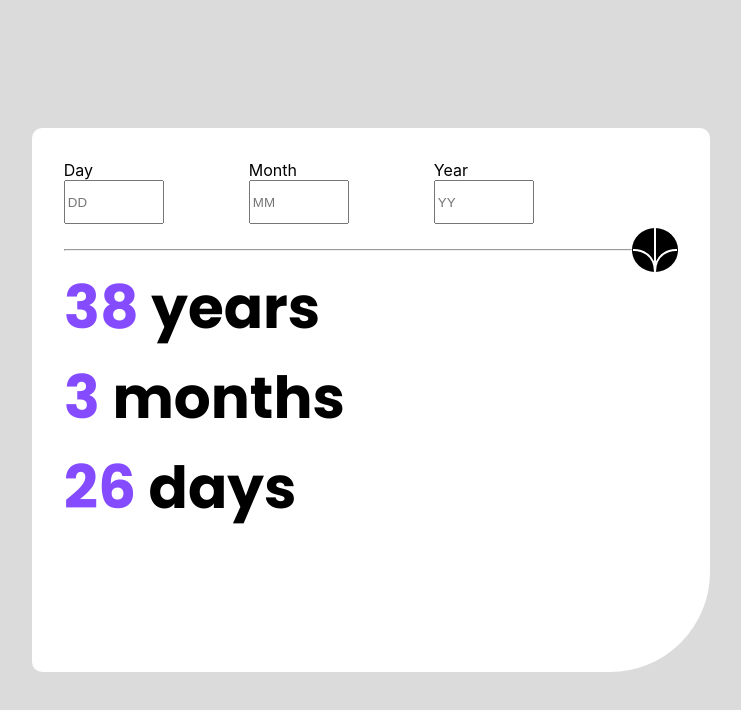
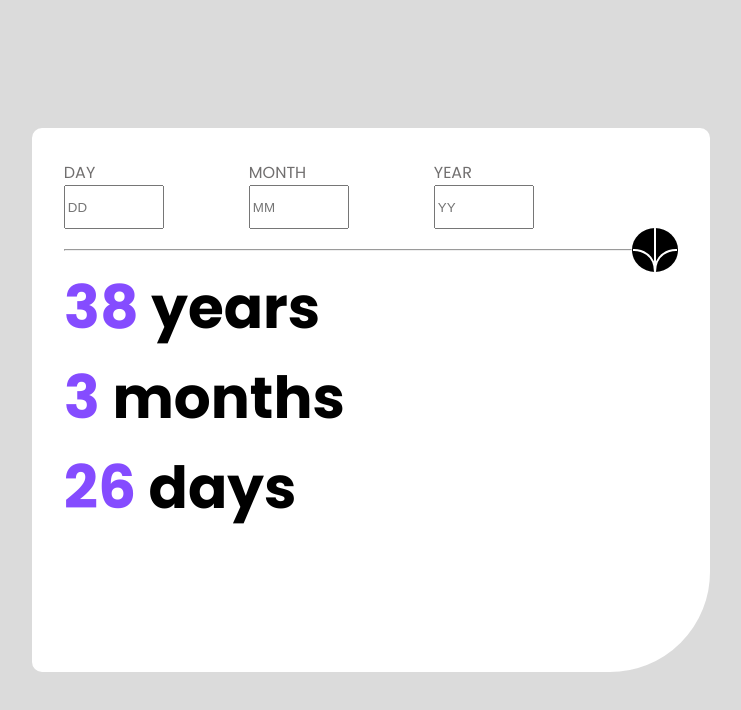
Before and after one commit to steven-mpawulo/age-calculator, a React (Create React App) app: page / in a window 1280 px wide. Shown: the top 710 px of the page, without its empty margins (269-1010 px from the left). Built offline with nearby package versions, Linux system fonts and the light colour scheme.

Commit message:
adds font family and color to labels

```diff
--- a/src/components/AgeCalculator.js
+++ b/src/components/AgeCalculator.js
@@ -8,15 +8,15 @@ const AgeCalculator = () => {
         <div className="age-card-container">
             <div className="upper-container">
                 <div className="day-container">
-                <label htmlFor="day">Day</label> <br />
+                <label htmlFor="day">DAY</label> <br />
                 <input type="number" id='day' name='day' placeholder='DD'/>
                 </div>
                <div className="month-container">
-               <label htmlFor="month">Month</label> <br />
+               <label htmlFor="month">MONTH</label> <br />
                 <input type="number" id='month' name='month' placeholder='MM'/>
                </div>
                 <div className="year-container">
-                <label htmlFor="year">Year</label> <br />
+                <label htmlFor="year">YEAR</label> <br />
                 <input type="number" id='year' name='year' placeholder='YY'/>
                 </div>
             </div>
--- a/src/styles/age_calculator.css
+++ b/src/styles/age_calculator.css
@@ -19,6 +19,11 @@
     display: flex;
     margin-bottom: 30px;
     height: 10%;
+}
+
+label {
+    font-family: Poppins;
+    color: hsl(0, 1%, 44%)
 }
 
 input[type=number] {
```
